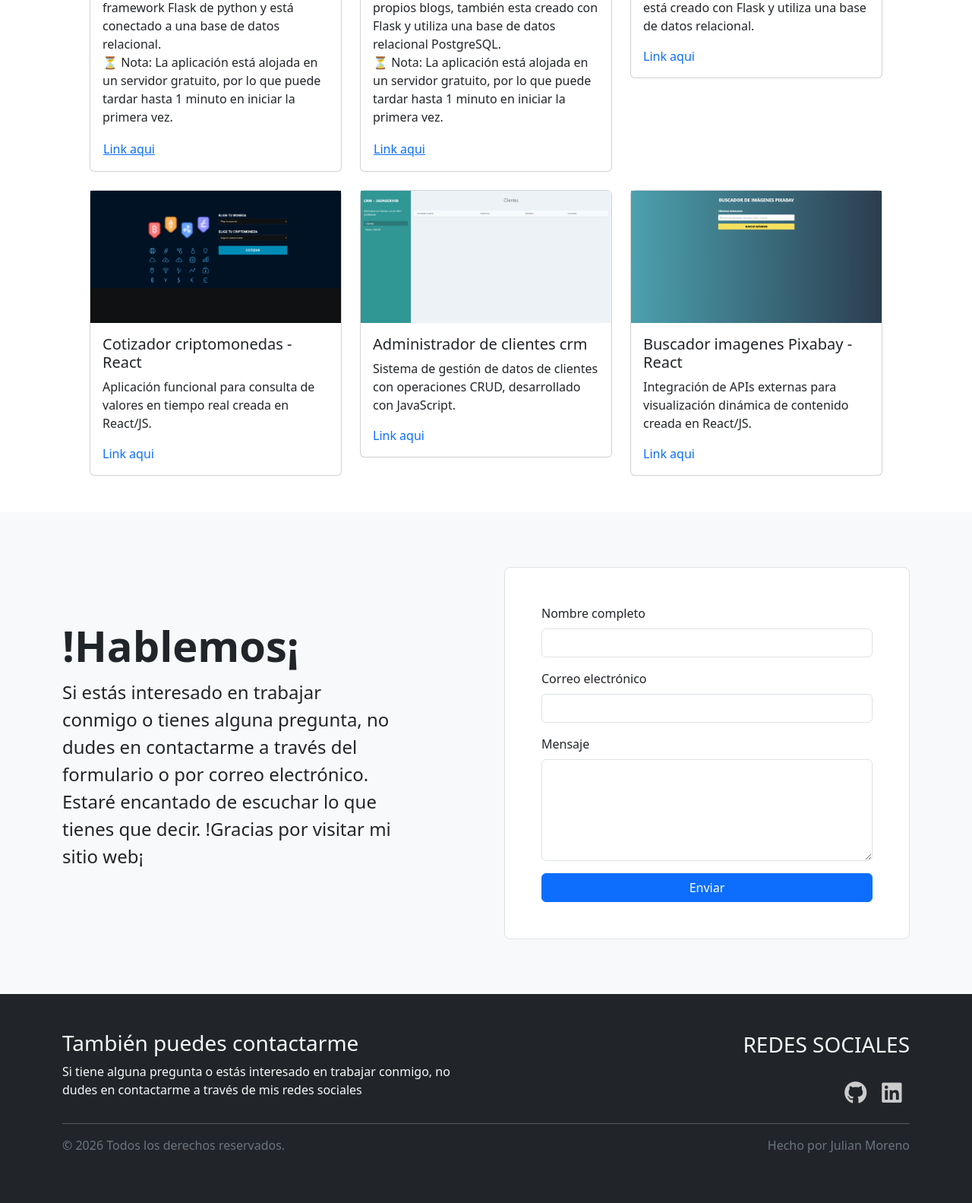
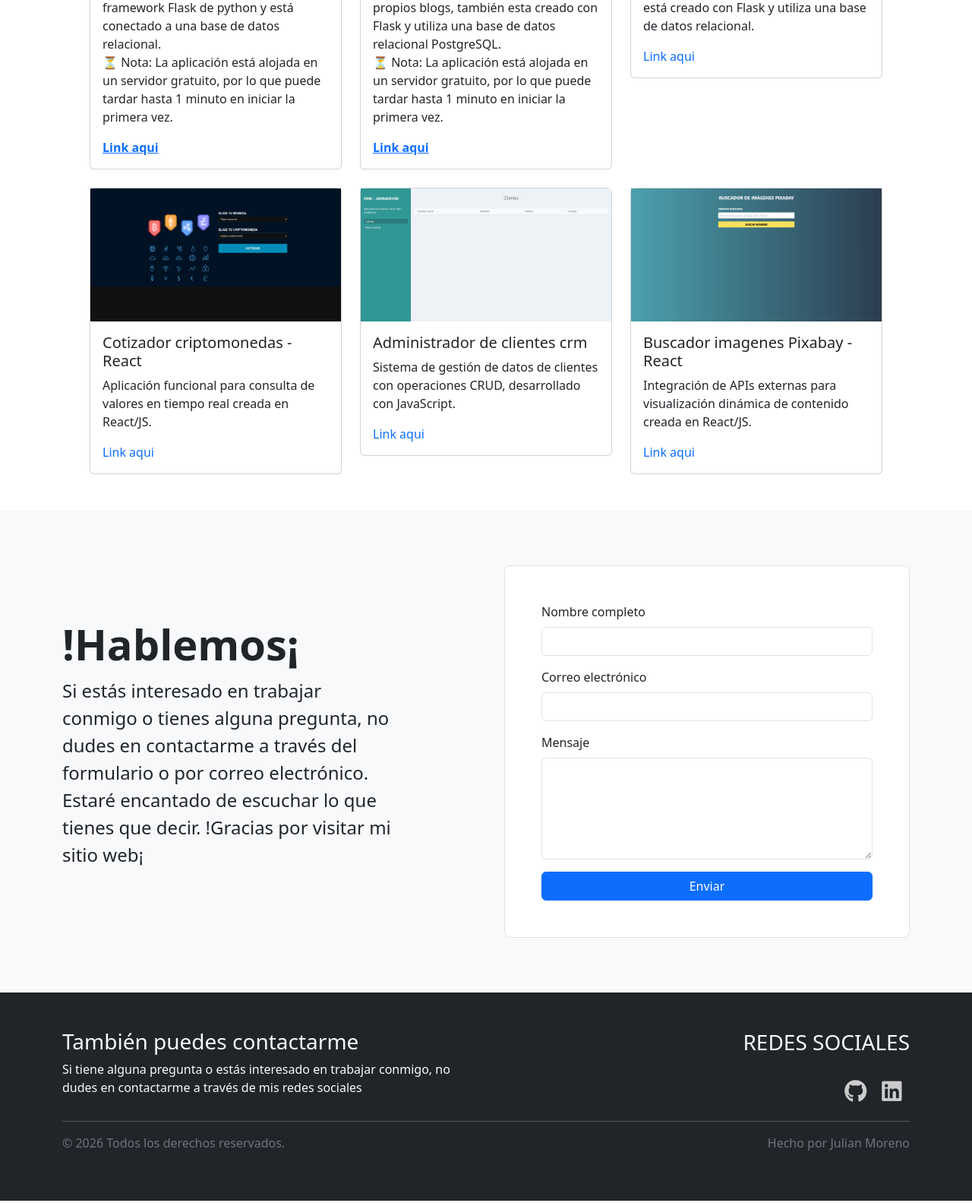
Before and after one commit to julianmoreno263/portfolioPython, a Flask app: page / in a window 1280 px wide. Shown: the part 1268-2851 px from the top of the page at 76% size. Run offline with Flask 3, Linux system fonts and the light colour scheme; some libraries are stand-ins or nearby versions.

Commit message:
Actualizando hrefs de las etiquetas a de los blogs

```diff
--- a/templates/portfolio.html
+++ b/templates/portfolio.html
@@ -16,7 +16,7 @@
                         <br>
                         ⏳ Nota: La aplicación está alojada en un servidor gratuito, por lo que puede tardar hasta 1 minuto en iniciar la primera vez.
                     </p>
-                    <a href="https://todopython-hbvv.onrender.com/auth/login" class="btn btn-link p-0 text-primary" target="_blank" rel="noopener noreferrer">Link aqui</a>
+                    <a href="https://todopython-hbvv.onrender.com/auth/login" class="text-primary fw-bold" target="_blank" rel="noopener noreferrer">Link aqui</a>
 
                 </div>
 
@@ -36,7 +36,7 @@
                         ⏳ Nota: La aplicación está alojada en un servidor gratuito, por lo que puede tardar hasta 1 minuto en iniciar la primera vez.
 
                     </p>
-                    <a href="https://blogpython.onrender.com/" class="btn btn-link p-0 text-primary" target="_blank" rel="noopener noreferrer">Link aqui</a>
+                    <a href="https://blogpython.onrender.com" class="text-primary fw-bold" target="_blank" rel="noopener noreferrer">Link aqui</a>
 
                 </div>
 
```
